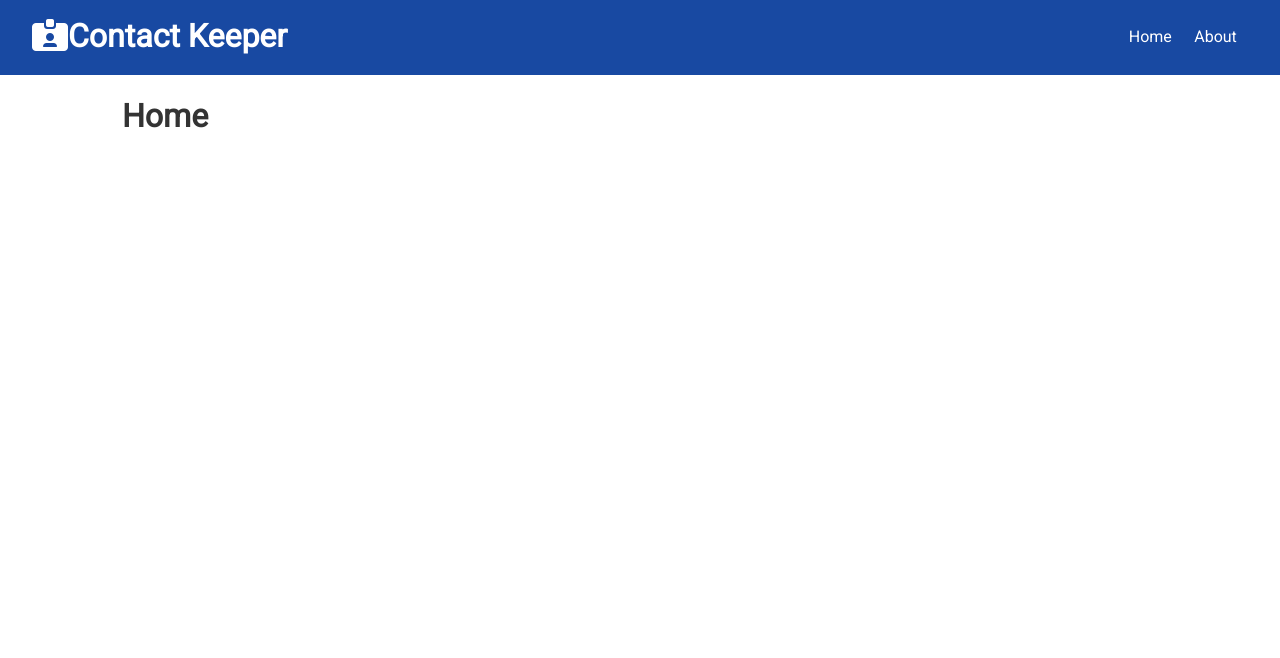
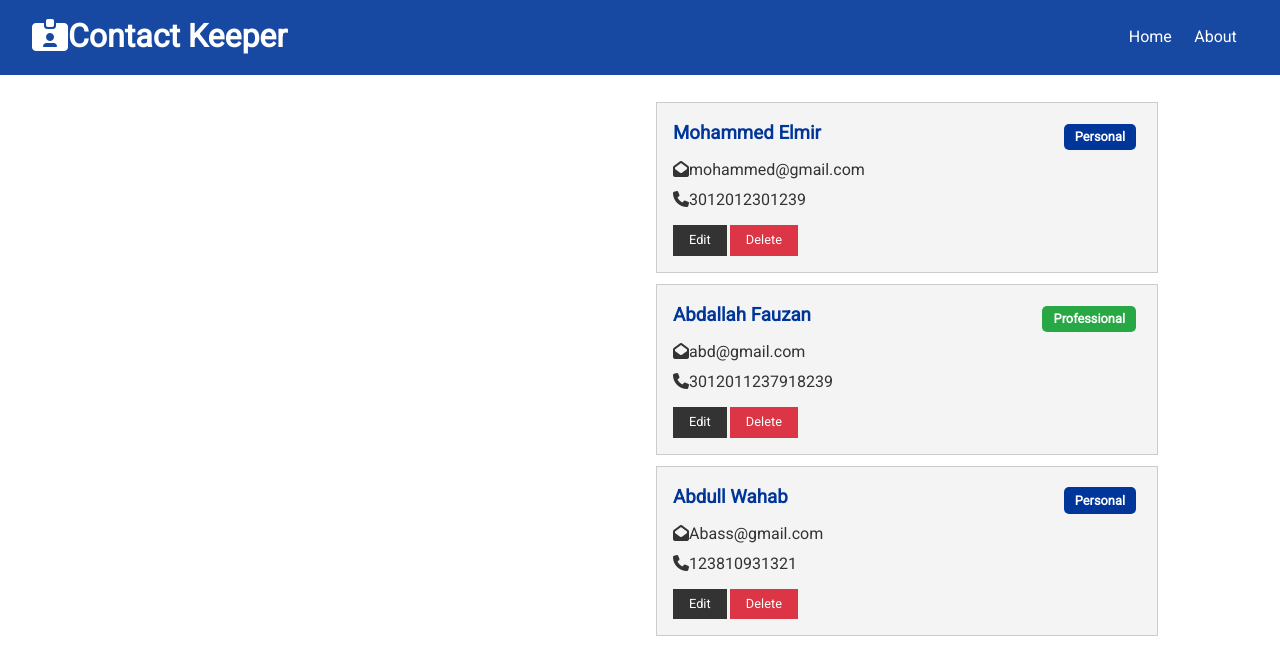
Before and after one commit to Knight-Khode/Contact-Keeper, a React (Create React App) app in the folder client/: page / in a window 1280 px wide. Shown: the top 658 px of the page. Built offline with nearby package versions, Linux system fonts and the light colour scheme.

Commit message:
created contact and contact item components

```diff
--- /dev/null
+++ b/client/src/components/Contacts/ContactItem.js
@@ -0,0 +1,32 @@
+import React from 'react'
+import PropTypes from 'prop-types'
+
+
+const ContactItem = ({contact}) => {
+    const {id,name,email,phone,type} = contact
+    return (
+        <div className="card bg-light">
+            <h3 className="text-primary text-left">
+                {name}{" "}<span style={{float:'right'}} className={'badge ' +(type=== 'professional' ? 'badge-success' : 'badge-primary')}>{type.charAt(0).toUpperCase()+type.slice(1)}</span>
+            </h3>
+            <ul className="list">
+                {email && (<li>
+                    <i className="fas fa-envelope-open"/>{email}
+                </li>)}
+                {phone && (<li>
+                    <i className="fas fa-phone"/>{phone}
+                </li>)}
+            </ul>
+            <p>
+                <button className="btn btn-dark btn-sm">Edit</button>
+                <button className="btn btn-danger btn-sm">Delete</button>
+            </p>
+        </div>
+    )
+}
+
+ContactItem.propTypes={
+    contact:PropTypes.object.isRequired,
+}
+
+export default ContactItem
--- /dev/null
+++ b/client/src/components/Contacts/Contacts.js
@@ -0,0 +1,17 @@
+import React,{Fragment,useContext} from 'react'
+import ContactContext from '../../context/contact/contactContext'
+import ContactItem from './ContactItem'
+
+const Contacts = () => {
+    const contactContext = useContext(ContactContext)
+
+    const {contacts} = contactContext
+
+    return (
+        <Fragment>
+            {contacts.map(contact=><ContactItem key={contact.id} contact={contact}/>)}
+        </Fragment>
+    )
+}
+
+export default Contacts
--- a/client/src/components/pages/Home.js
+++ b/client/src/components/pages/Home.js
@@ -1,9 +1,15 @@
 import React from 'react'
+import Contacts from '../Contacts/Contacts'
 
 const Home = () => {
     return (
-        <div>
-            <h1>Home</h1>
+        <div className="grid-2">
+            <div>
+                {/*Contact Form*/}
+            </div>
+            <div>
+                <Contacts/>
+            </div>
         </div>
     )
 }
```
